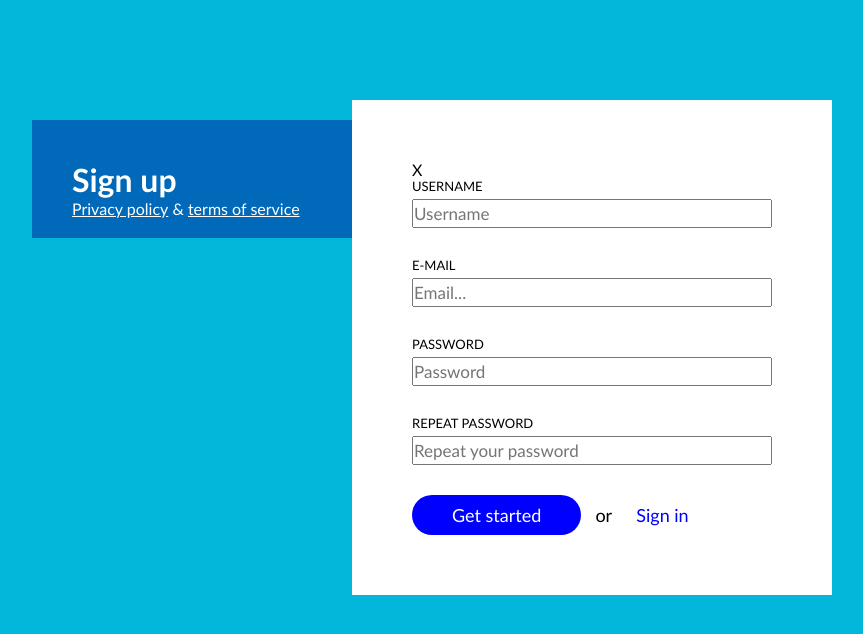
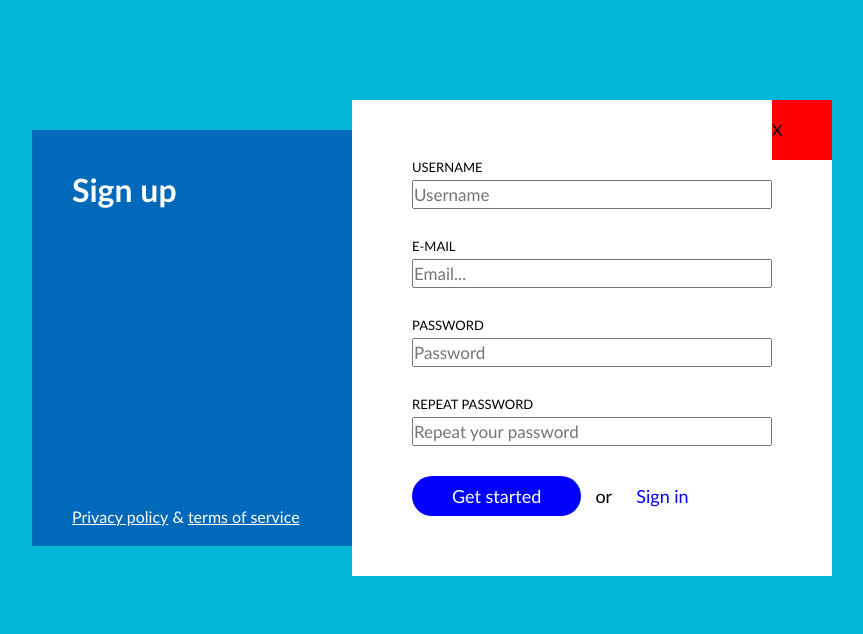
Before and after one commit to gvisis/6-sign-up, a plain HTML site: page index.html in a window 1280 px wide. Shown: the whole page, without its empty margins (208-1071 px from the left). Drawn offline with Linux system fonts and the light colour scheme.

Commit message:
Position relative absolute

```diff
--- a/css/main.css
+++ b/css/main.css
@@ -6,6 +6,7 @@ body {
         width: 800px;
         margin-top: 100px;
         margin-left: calc( (100% - 800px) / 2 );
+        position: relative;
     }
         .left-column {
             background-color: #0069b9;
@@ -16,8 +17,10 @@ body {
             width: 40%;
             padding: 40px;
             padding-bottom: 20px;
-            margin-top: 20px;
-            color: #fff
+            color: #fff;
+            position: absolute;
+            top: 30px;
+            bottom: 30px;
         }
             .page-title {
                 display: inline-block;
@@ -26,6 +29,9 @@ body {
             .bottom-links {
                 display: inline-block;
                 width: 100%;
+                position: absolute;
+                bottom: 20px;
+                left: 40px;
             }
                 .bottom-links > .link {
                     color: #fff;
@@ -35,9 +41,19 @@ body {
         .right-column {
             background-color: white;
             display: inline-block;
-            float: left;
             width: 60%;
+            float: right;
             padding: 60px;
+            /* Atskaitos taskas nuo kurio (tevinio elemento) kampo eis position absolute */
+            position: relative;
         }
             .close {
+                display: inline-block;
+                /* reguliuoja position absolute ilgi */
+                width: 60px;
+                line-height: 60px;
+                position: absolute;
+                top: 0;
+                right: 0;
+                background-color: red;
             }
```
